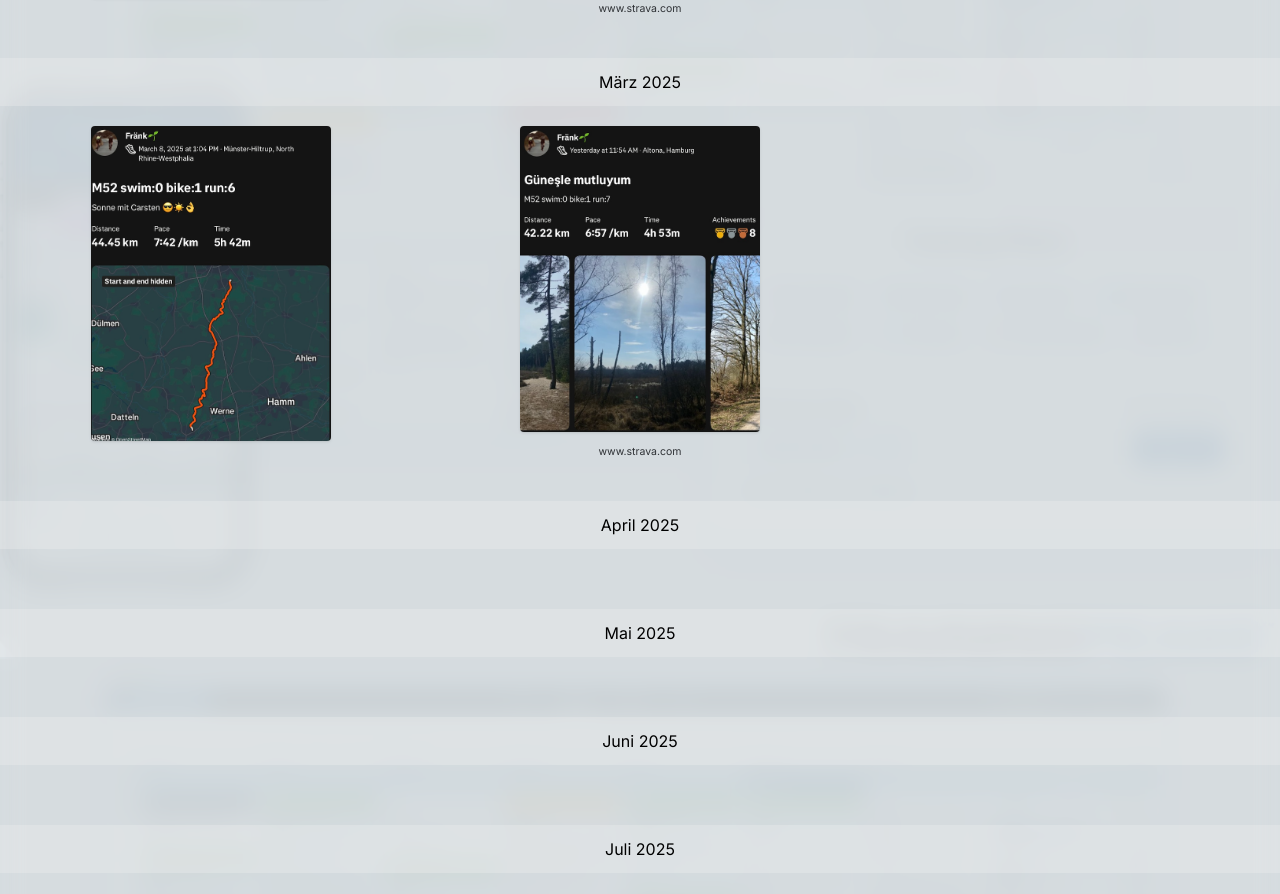
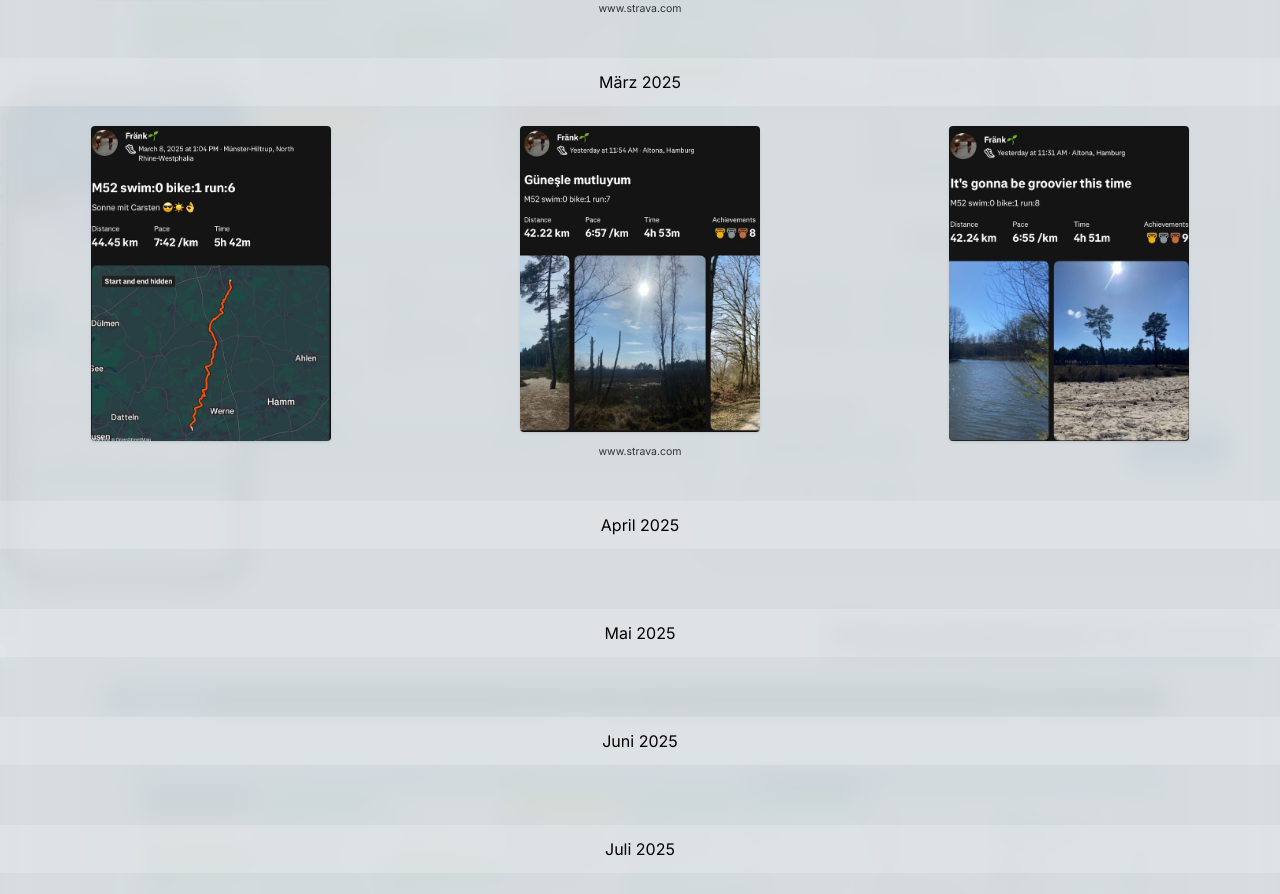
Before and after one commit to FrankSiyli/cna_sec, a Next.js app: page /m52 in a window 1280 px wide. Shown: the part 1843-2737 px from the top of the page. Built offline with nearby package versions, Linux system fonts and the light colour scheme.

Commit message:
challenge

```diff
--- a/src/app/(pages)/m52/page.js
+++ b/src/app/(pages)/m52/page.js
@@ -23,7 +23,7 @@ const Page = () => {
   const images = {
     Januar: ["m52_1.png", "m52_2.png", "m52_3.png"],
     Februar: ["m52_4.png", "m52_5.png", "m52_6.png"],
-    März: ["m52_7.png", "m52_8.png"],
+    März: ["m52_7.png", "m52_8.png", "m52_9.png"],
   };
   return (
     <>
```
Also changed, not shown: public/challenge/m52_9.png (added).
